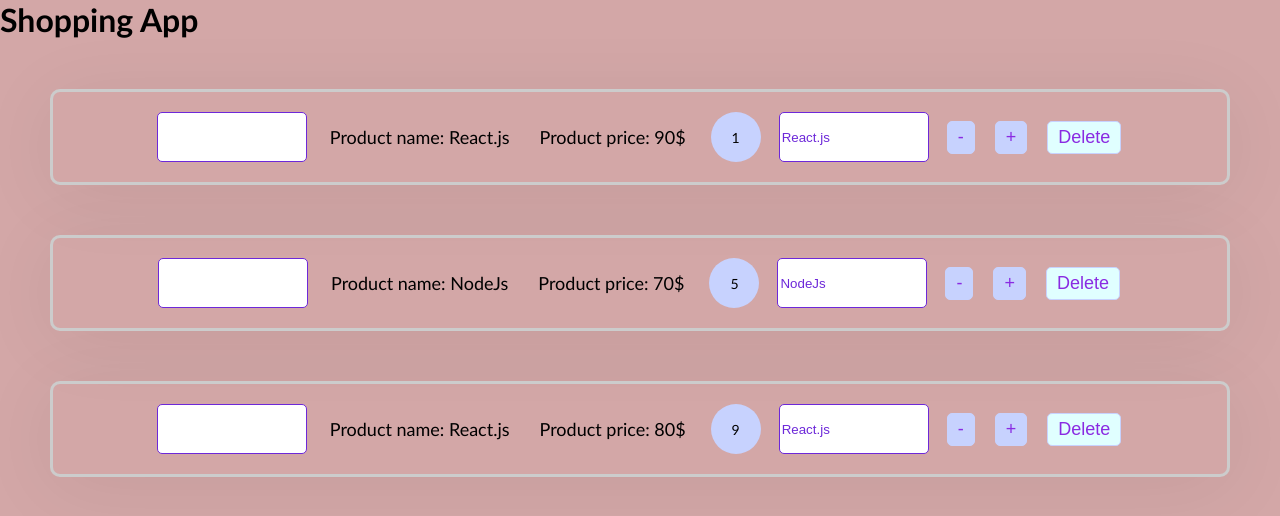
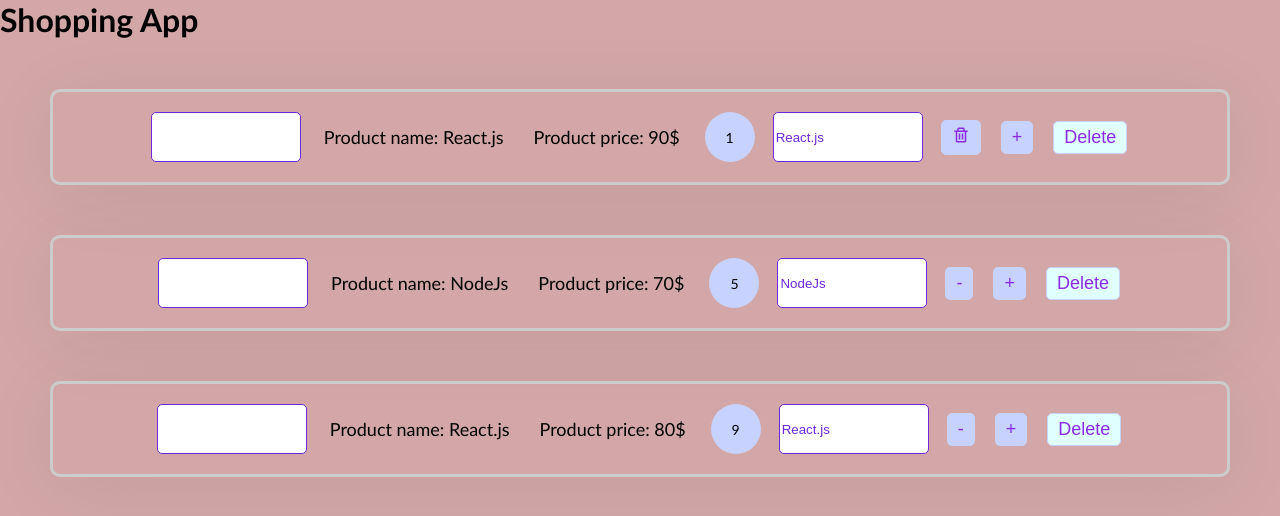
Before and after one commit to Mehrnaz-hmt/React-js-saaheb, a React (Create React App) app: page / in a window 1280 px wide. Shown: the top 516 px of the page. Built offline with nearby package versions, Linux system fonts and the light colour scheme.

Commit message:
1-31-adding react icon

```diff
--- a/src/Components/Product/Product.js
+++ b/src/Components/Product/Product.js
@@ -1,5 +1,6 @@
 import React,{useState} from "react";
 import style from "./product.module.css";
+import { BiTrash } from "react-icons/bi";
 
 export default function Product(props) {
   const [userName,setUsername] = useState("")
@@ -26,7 +27,7 @@ export default function Product(props) {
       />
 
       <button onClick={props.onDecrement} className={`${style.button} ${style.inc}`}>
-       -
+       {props.product.quantity > 1 ? "-" : <BiTrash/>}
       </button>
       <button
         onClick={props.onIncrement}
```
